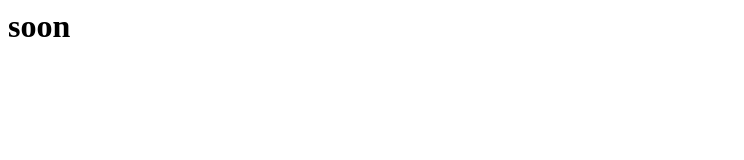
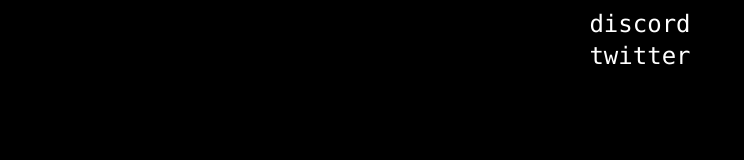
Before and after one commit to voxelates/voxelates.github.io, a plain HTML site: page index.html in a window 1280 px wide. Shown: the whole page, without its empty margins (0-744 px from the left). Drawn offline with Linux system fonts and the light colour scheme.

Commit message:
Update index.html

```diff
--- a/index.html
+++ b/index.html
@@ -1 +1,7 @@
-<h1>soon</h1>
+<body style="background-color:#000000; text-align:center;">
+  <a href="https://discord.gg/voxelates">
+    <button style="text-align:center; background-color:transparent; color:#FFFFFF; font-family:consolas; font-size:24; padding:2; border:none;">discord</button>
+</a><div></div>
+  <a href="https://twitter.com/Voxelates">
+    <button style="text-align:center; background-color:transparent; color:#FFFFFF; font-family:consolas; font-size:24; padding:2; border:none;">twitter</button>
+</a></body>
```
